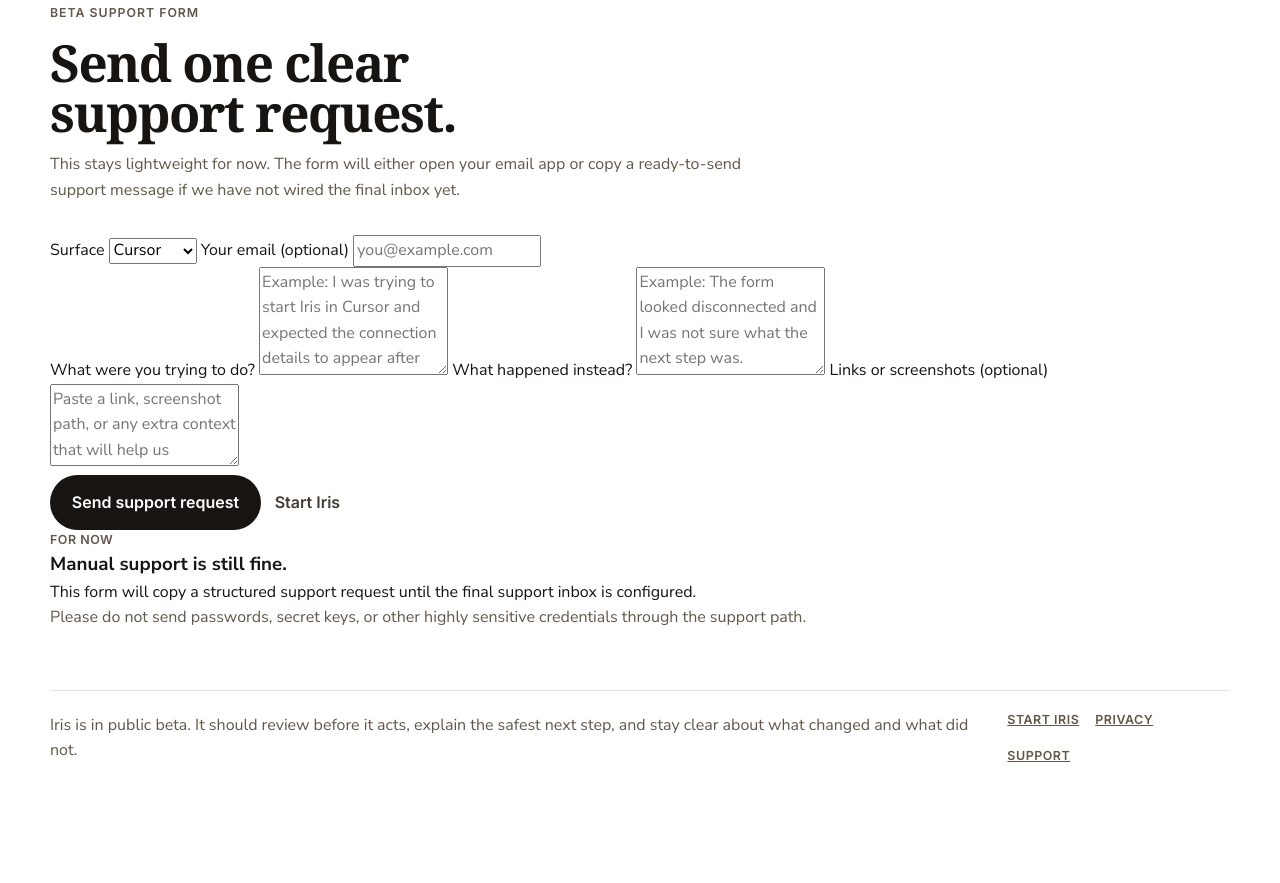
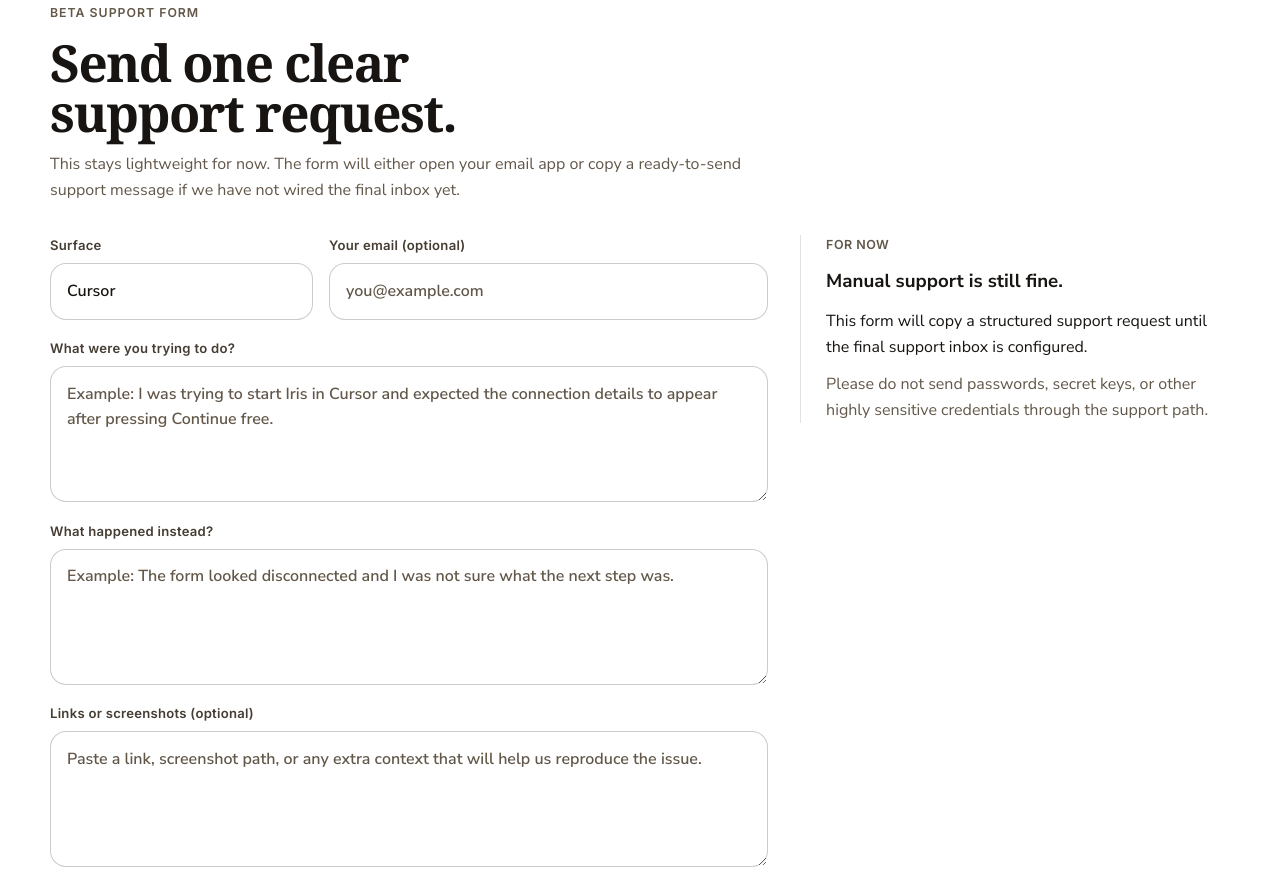
Before and after one commit to felps85/irisfor-design, a website built with Vite: page support/index.html in a window 1280 px wide. Shown: the part 856-1739 px from the top of the page. Before the commit the page ends 1686 px from the top, so only its background shows below. Built offline with nearby package versions, Linux system fonts and the light colour scheme; a web font is replaced by a local one.

Commit message:
Polish support form and clarify reachability error

```diff
--- a/src/site-auth.js
+++ b/src/site-auth.js
@@ -45,7 +45,7 @@
     response = await fetch(url, options);
   } catch {
     throw new Error(
-      "Unable to reach Iris right now. If you are testing locally, this usually means the website origin is not allowed yet or the request was blocked before it reached Iris."
+      "Unable to reach Iris right now. The website may not be allowed yet, or the request may have been blocked before it reached Iris."
     );
   }
 
--- a/src/styles.css
+++ b/src/styles.css
@@ -794,6 +794,76 @@
   border-bottom: 1px solid var(--line);
 }
 
+.support-layout {
+  display: grid;
+  grid-template-columns: minmax(0, 1.25fr) minmax(280px, 0.75fr);
+  gap: 2rem;
+  align-items: start;
+}
+
+.support-form {
+  display: grid;
+  gap: 1.15rem;
+}
+
+.support-note {
+  display: grid;
+  gap: 0.75rem;
+  padding-left: 1.6rem;
+  border-left: 1px solid var(--line);
+}
+
+.form-grid {
+  display: grid;
+  grid-template-columns: minmax(0, 0.75fr) minmax(0, 1.25fr);
+  gap: 1rem;
+}
+
+.field-label {
+  display: grid;
+  gap: 0.45rem;
+  color: var(--muted-strong);
+  font-weight: 600;
+}
+
+.field-label span {
+  font-family: "Inter", sans-serif;
+  font-size: 0.82rem;
+  font-weight: 600;
+  letter-spacing: 0.02em;
+}
+
+.support-form input,
+.support-form textarea,
+.support-form select {
+  width: 100%;
+  min-width: 0;
+  padding: 0.9rem 1rem;
+  border: 1px solid var(--line-strong);
+  border-radius: 1rem;
+  background: #ffffff;
+  color: var(--ink);
+  appearance: none;
+}
+
+.support-form textarea {
+  min-height: 8.5rem;
+  resize: vertical;
+}
+
+.support-form input::placeholder,
+.support-form textarea::placeholder {
+  color: var(--muted);
+}
+
+.support-form input:focus,
+.support-form textarea:focus,
+.support-form select:focus {
+  outline: none;
+  border-color: var(--ink);
+  box-shadow: 0 0 0 3px rgba(23, 20, 17, 0.08);
+}
+
 @media (max-width: 1100px) {
   .process-grid {
     grid-template-columns: repeat(2, minmax(0, 1fr));
@@ -805,6 +875,8 @@
   .pricing-grid,
   .surface-option,
   .field-grid,
+  .support-layout,
+  .form-grid,
   .selected-surface,
   .hero-section {
     grid-template-columns: 1fr;
@@ -841,6 +913,7 @@
   }
 
   .hero-panel,
+  .support-note,
   .selected-surface__panel {
     padding-left: 0;
     padding-top: 1rem;
```
